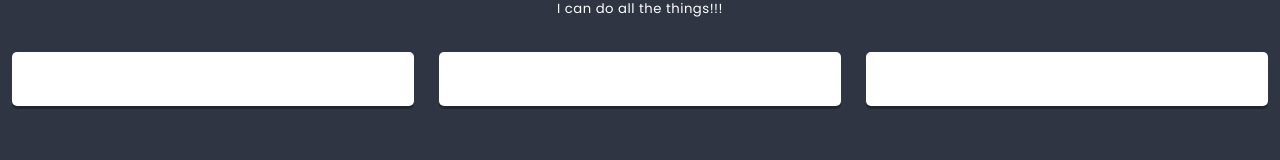
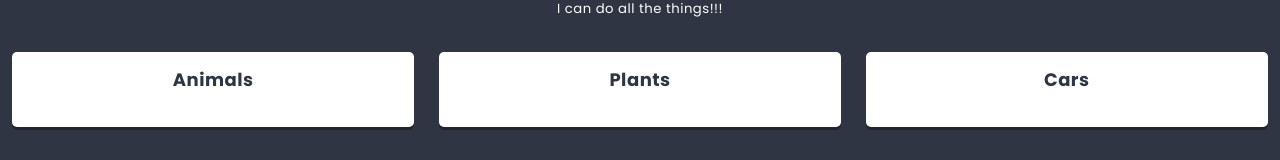
Before and after one commit to wojciechrajdom/ReactRepo, a React app: page / in a window 1280 px wide. Shown: the part 380-540 px from the top of the page. Built offline with nearby package versions, Linux system fonts and the light colour scheme.

Commit message:
Column component

```diff
--- a/src/components/Column/Column.js
+++ b/src/components/Column/Column.js
@@ -8,12 +8,7 @@
         return (
 
             <section className={styles.component}>
-                <h3 className={styles.title}
-                    titleText={this.props.title}
-                    titleText={this.props.title}
-                    titleText={this.props.title}>
-                </h3>
-
+                <h3 className={styles.title} >{this.props.title}</h3>
             </section>
         )
     }
```
